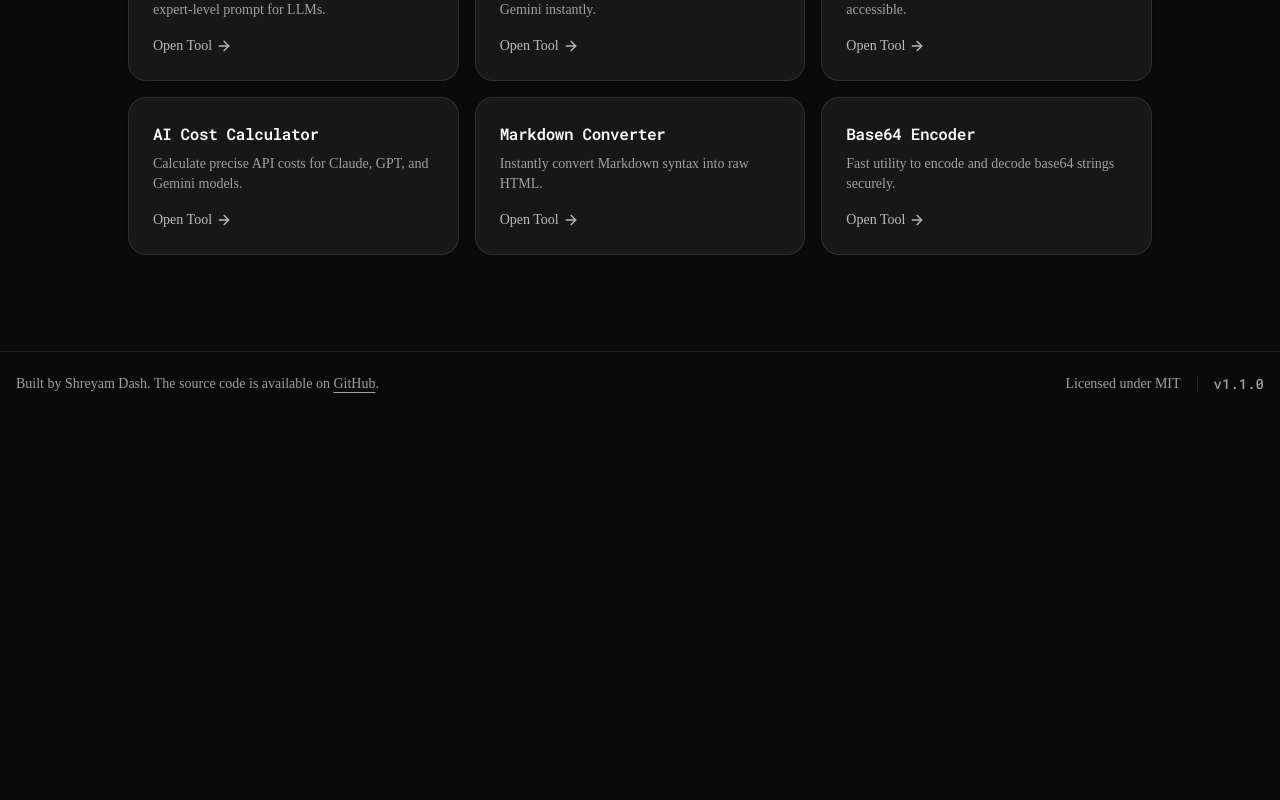
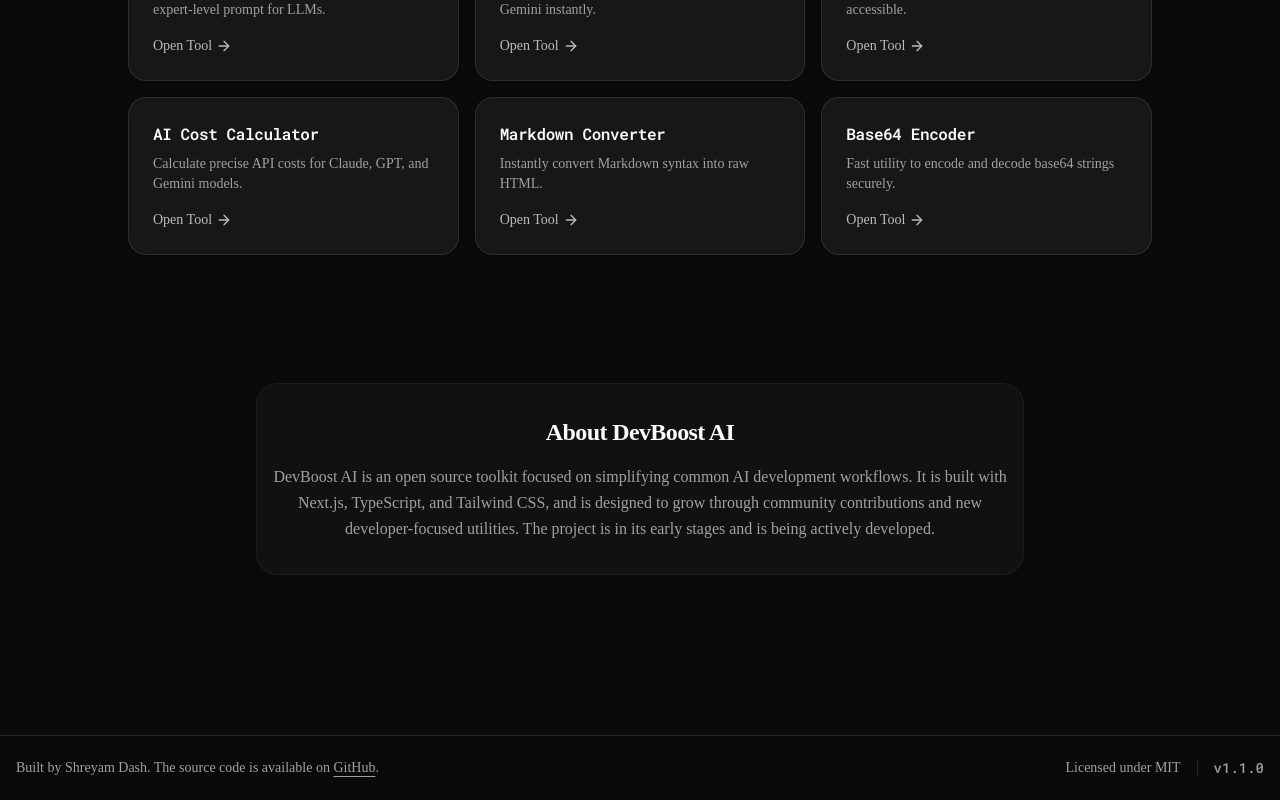
Before and after one commit to shreyamdash/devboost-ai, a Next.js app: page /devboost-ai/ in a window 1280 px wide. Shown: the part 744-1544 px from the top of the page. Before the commit the page ends 1160 px from the top, so only its background shows below. Built offline with nearby package versions, Linux system fonts and the light colour scheme.

Commit message:
Add About section for context

```diff
--- a/app/page.tsx
+++ b/app/page.tsx
@@ -96,6 +96,13 @@
             </div>
           </Link>
         </div>
+
+        <div className="mt-32 mb-16 max-w-3xl text-center space-y-4 px-4 bg-muted/30 p-8 rounded-3xl border border-border/50">
+          <h2 className="text-2xl font-bold tracking-tight">About DevBoost AI</h2>
+          <p className="text-muted-foreground leading-relaxed">
+            DevBoost AI is an open source toolkit focused on simplifying common AI development workflows. It is built with Next.js, TypeScript, and Tailwind CSS, and is designed to grow through community contributions and new developer-focused utilities. The project is in its early stages and is being actively developed.
+          </p>
+        </div>
       </main>
 
       <footer className="border-t py-6 md:py-0">
```
